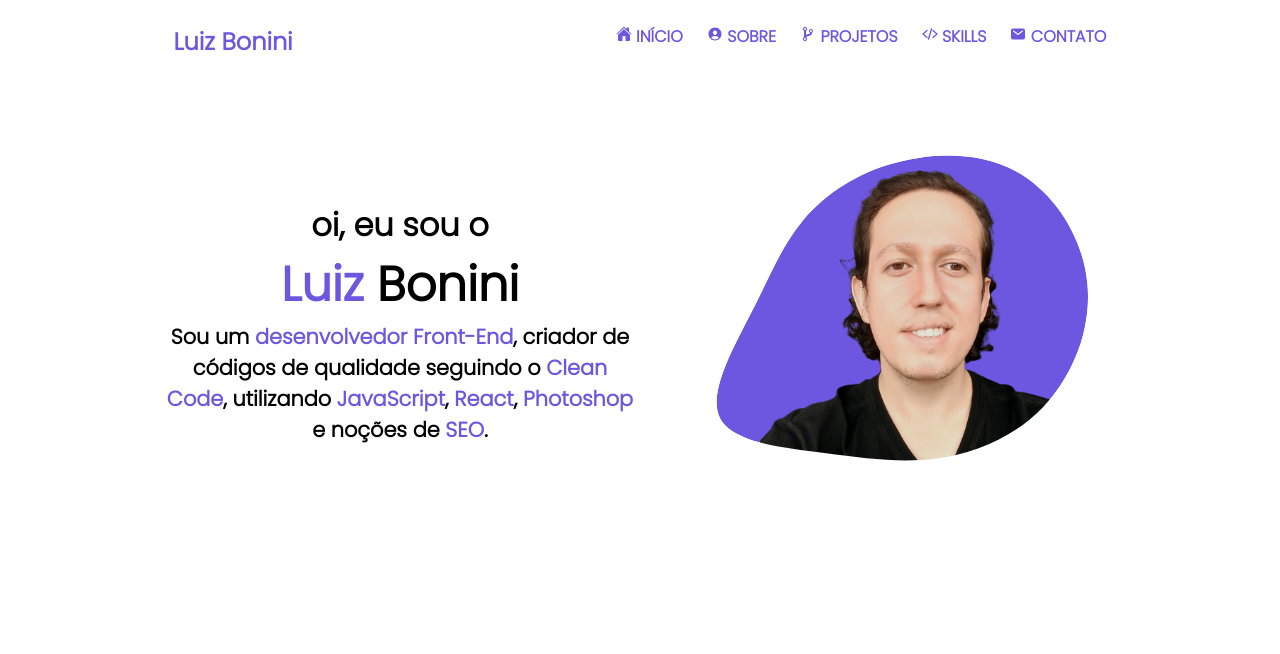
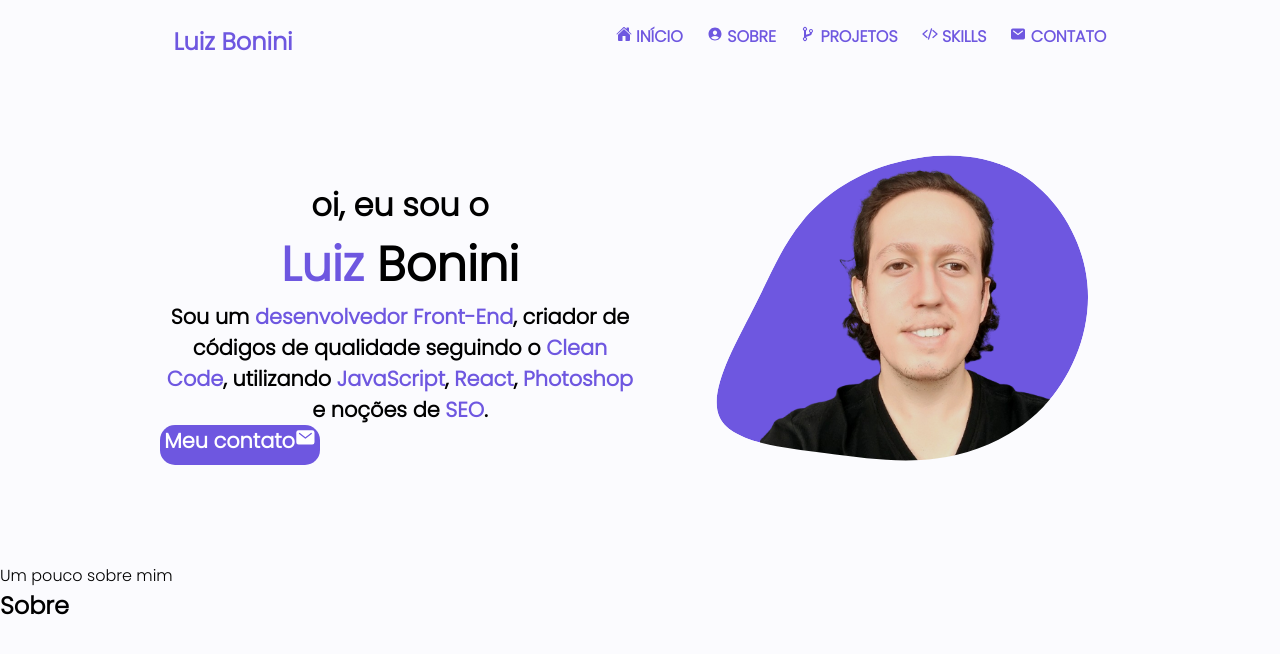
Before and after one commit to LuizCBonini/Portfolio_2.0, a React (Create React App) app: page / in a window 1280 px wide. Shown: the top 654 px of the page. Built offline with nearby package versions, Linux system fonts and the light colour scheme.

Commit message:
Criação do componente button

```diff
--- a/src/FullPages/FullPages.jsx
+++ b/src/FullPages/FullPages.jsx
@@ -1,6 +1,7 @@
 import React from 'react';
 import Header from '../Pages/Header/Header';
 import Landing from '../Pages/Landing/Lading';
+import About from '../Pages/About/About';
 
 import { FullPagesStyle } from './FullPagesStyle';
 
@@ -9,6 +10,7 @@ const FullPages = () => {
     <FullPagesStyle>
         <Header/>
         <Landing/>
+        <About/>
     </FullPagesStyle> );
 }
 
--- /dev/null
+++ b/src/Pages/About/About.jsx
@@ -0,0 +1,20 @@
+import React from 'react';
+import { AboutStyle } from './AboutStyle';
+
+const About = () => {
+    return (
+        <AboutStyle id='about'>
+            <div className='about-title'>
+                <span>Um pouco sobre mim</span>
+                <h2>Sobre</h2>
+            </div>
+
+            <div className="about-data">
+                <h2></h2>
+            </div>
+
+        </AboutStyle>
+     );
+}
+
+export default About;
--- /dev/null
+++ b/src/Pages/About/AboutStyle.jsx
@@ -0,0 +1,5 @@
+import styled from "styled-components";
+
+export const AboutStyle = styled.section`
+
+`;
--- a/src/Pages/Landing/Lading.jsx
+++ b/src/Pages/Landing/Lading.jsx
@@ -1,7 +1,10 @@
 import React from 'react';
+import {IoMail} from 'react-icons/io5'
 
 import { LandingStyle } from './LandingStyle';
 import me from '../../assets/img/html-css-js-react-removebg.png'
+
+import Button from '../../assets/Components/Button';
 
 const Landing = () => {
     return (
@@ -11,6 +14,8 @@ const Landing = () => {
                 <h3>oi, eu sou o</h3>
                 <h1><span>Luiz</span> Bonini</h1>
                 <p>Sou um <span>desenvolvedor Front-End</span>, criador de códigos de qualidade seguindo o <span>Clean Code</span>, utilizando <span>JavaScript</span>, <span>React</span>, <span>Photoshop</span> e noções de <span>SEO</span>.</p>
+
+                <Button link='https://github.com/LuizCBonini'>Meu contato<IoMail/></Button>
             </div>
 
             <svg className="home-blob" viewBox="0 0 200 200" xmlns="http://www.w3.org/2000/svg">
--- a/src/Style/GlobalStyle.jsx
+++ b/src/Style/GlobalStyle.jsx
@@ -36,6 +36,7 @@ const GlobalStyle = createGlobalStyle`
 
     body {
         font-family: 'Poppins', sans-serif;
+        background-color: var(--cll-body);
     }
 
     a {
--- /dev/null
+++ b/src/assets/Components/Button.jsx
@@ -0,0 +1,14 @@
+import React from 'react';
+
+
+import { ButtonStyled } from "./ButtonStyle";
+
+const Button = ({link, children}) => {
+    return (
+        <ButtonStyled href={link}>
+            <p>{children}</p>
+        </ButtonStyled>
+     );
+}
+
+export default Button;
--- /dev/null
+++ b/src/assets/Components/ButtonStyle.jsx
@@ -0,0 +1,15 @@
+import styled from "styled-components";
+
+export const ButtonStyled = styled.a`
+    color: white;
+    height: 2.5rem;
+    width: 10rem;
+    border-radius: 15px;
+    font-weight: 600;
+    background-color: var(--cll-primary);
+
+    p {
+
+    }
+
+`;
```
